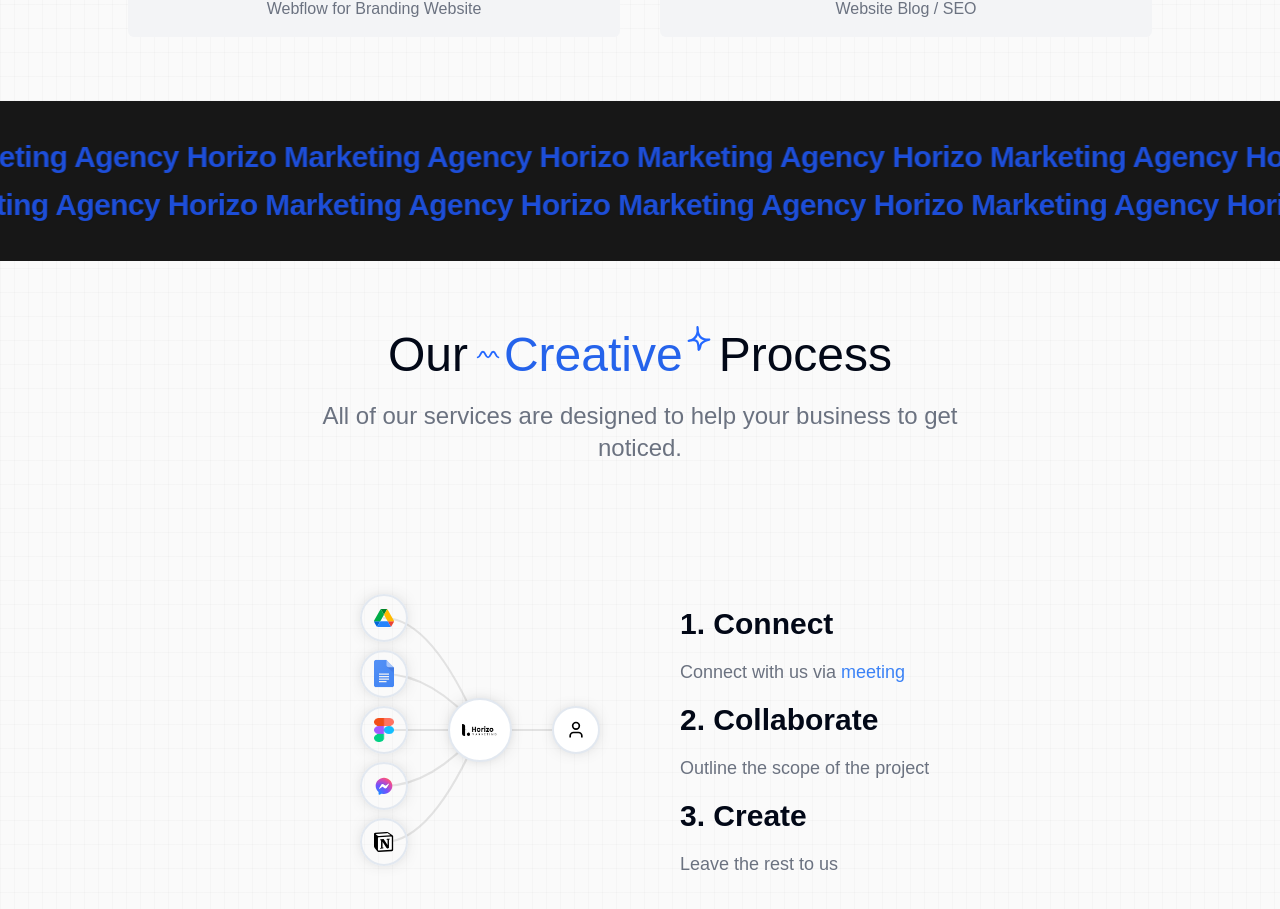
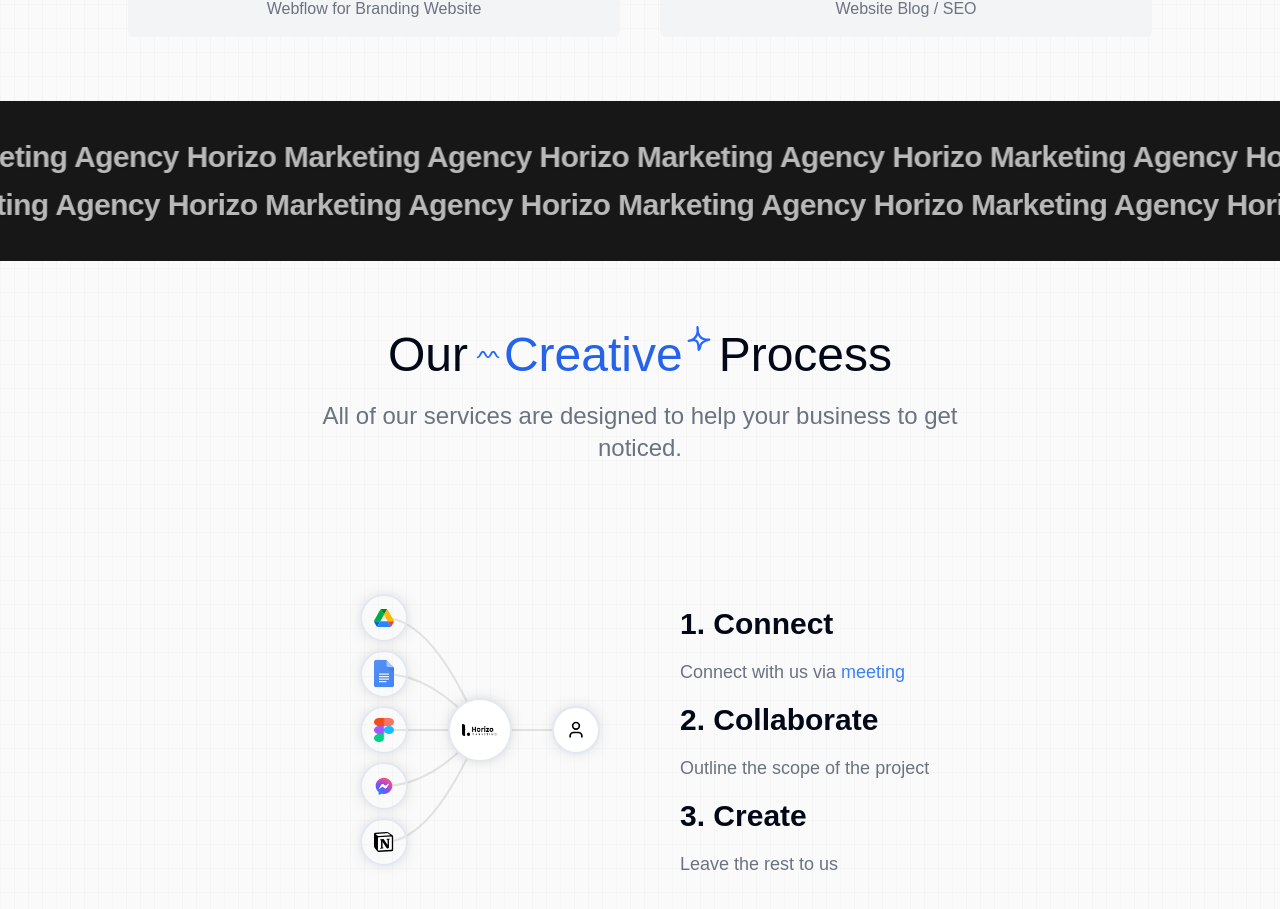
Before and after one commit to cody-ellington/hrzmkt, a Next.js app: page / in a window 1280 px wide. Shown: the part 1916-2825 px from the top of the page. Built offline with nearby package versions, Linux system fonts and the light colour scheme.

Commit message:
update color velocity

```diff
--- a/app/page.tsx
+++ b/app/page.tsx
@@ -352,7 +352,7 @@
         </div>
       </Element>
 
-      <section className="velocity py-8 my-16 bg-[#171717]">
+      <section className="velocity py-8 my-16">
         <ScrollBasedVelocityDemo />
       </section>
 
--- a/components/demos/scroll-based-velocity-demo.tsx
+++ b/components/demos/scroll-based-velocity-demo.tsx
@@ -5,7 +5,7 @@
     <VelocityScroll
       text="Horizo Marketing Agency"
       default_velocity={5}
-      className="font-display text-center text-2xl font-bold tracking-[-0.02em] text-blue-700 drop-shadow-sm dark:text-white md:text-3xl md:leading-[3rem]"
+      className="font-display text-center text-2xl font-bold tracking-[-0.02em] text-white/70 drop-shadow-sm dark:text-white md:text-3xl md:leading-[3rem]"
     />
   );
 }
```
